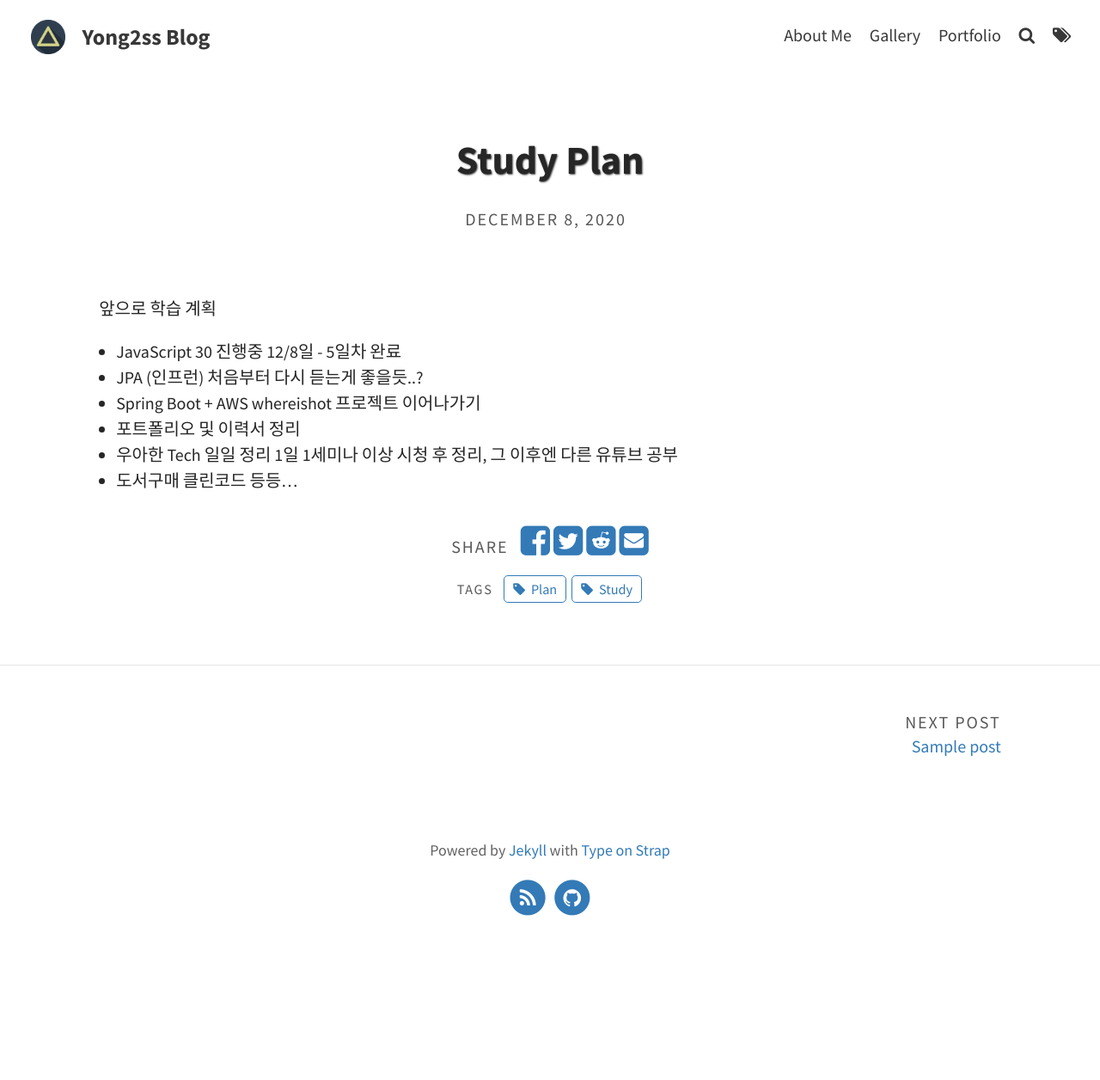
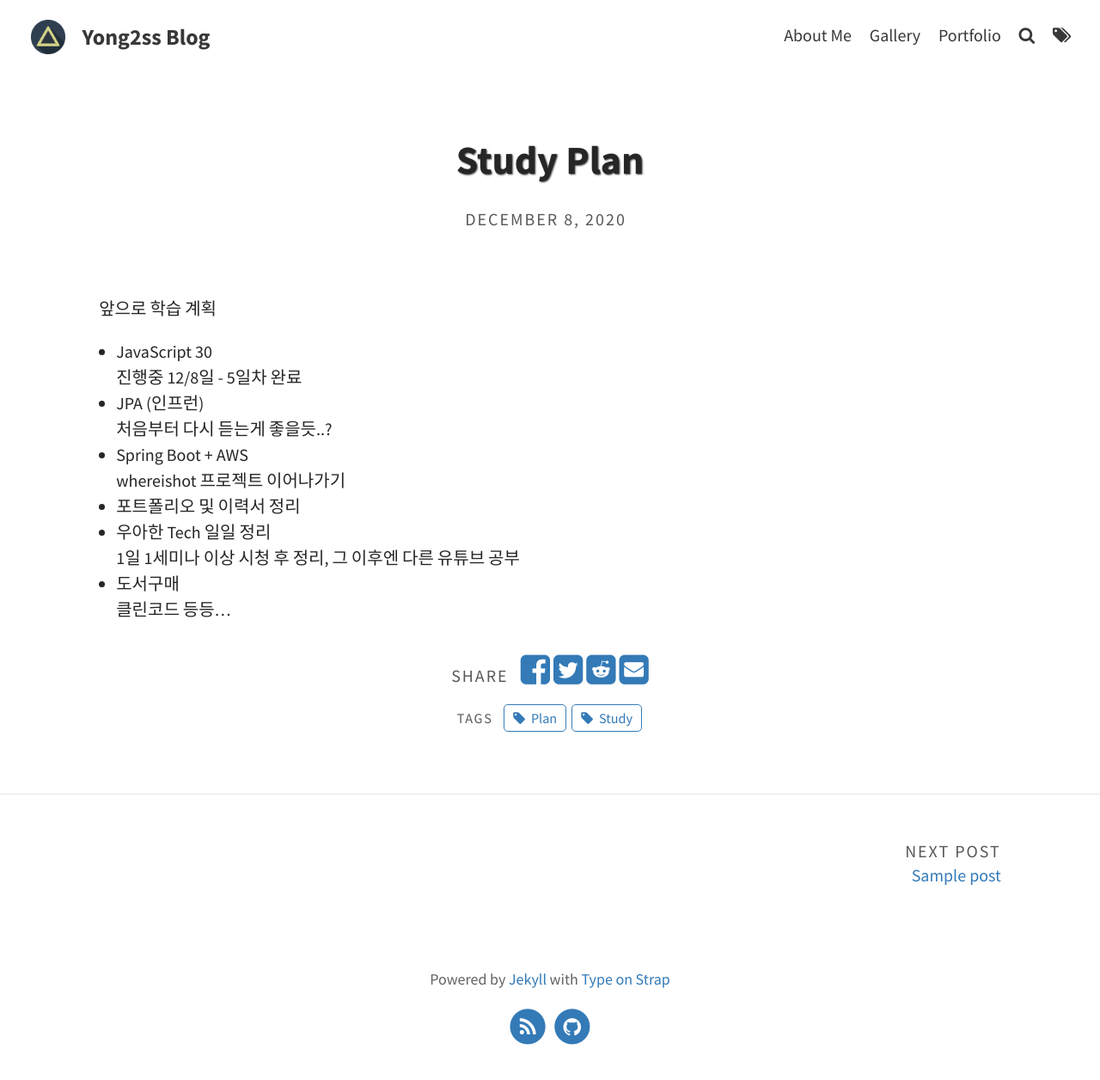
Before and after one commit to yong2ss/yong2ss.github.io, a Jekyll site: the page built from _posts/2020-12-08-study-plan.md, in a window 1280 px wide. Shown: the whole page at 86% size. Built offline with Jekyll 4.4.1, drawn with Linux system fonts in a browser that asks for light colours; before the commit the page ends 1106 px from its top, so only the background shows below that.

Commit message:
update study plan post

```diff
--- a/_posts/2020-12-08-study-plan.md
+++ b/_posts/2020-12-08-study-plan.md
@@ -6,20 +6,20 @@ excerpt_separator: <!--more-->
 ---
 
 앞으로 학습 계획
-
+<br>
 * JavaScript 30
-진행중 12/8일 - 5일차 완료
+<br>진행중 12/8일 - 5일차 완료
 
 * JPA (인프런)
-처음부터 다시 듣는게 좋을듯..?
+<br>처음부터 다시 듣는게 좋을듯..?
 
 * Spring Boot + AWS
-whereishot 프로젝트 이어나가기
+<br>whereishot 프로젝트 이어나가기
 
 * 포트폴리오 및 이력서 정리
 
 * 우아한 Tech 일일 정리
-1일 1세미나 이상 시청 후 정리, 그 이후엔 다른 유튜브 공부
+<br>1일 1세미나 이상 시청 후 정리, 그 이후엔 다른 유튜브 공부
 
 * 도서구매
-클린코드 등등...
+<br>클린코드 등등...
```
